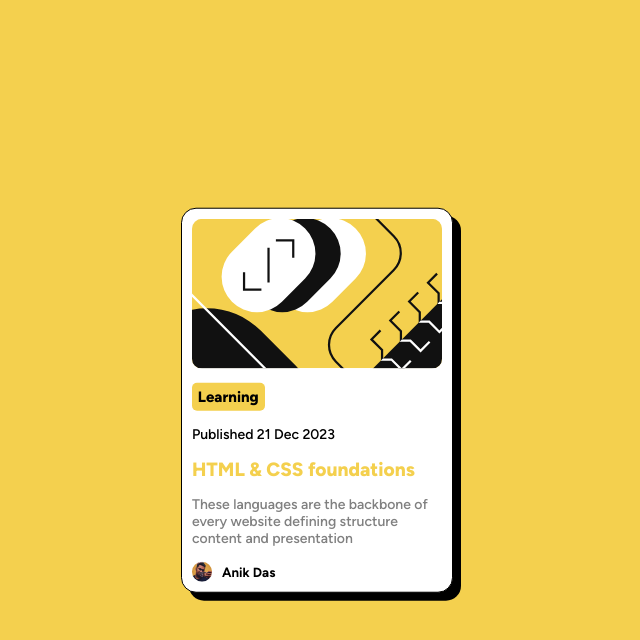
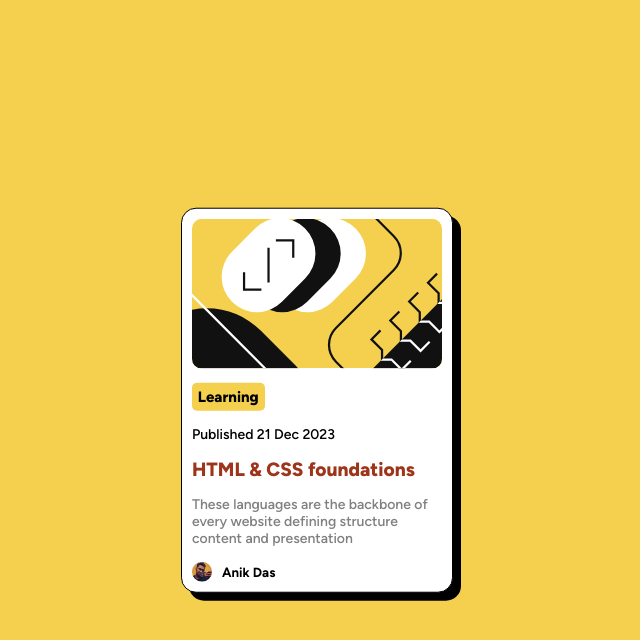
Before and after one commit to coderanik/BLog-Card, a plain HTML site: page index.html in a window 1280 px wide. In both pictures the pointer is over the element "HTML & CSS foundations". Shown: the whole page, without its empty margins (323-963 px from the left). Drawn offline with Linux system fonts and the light colour scheme.

Commit message:
Update style.css

```diff
--- a/style.css
+++ b/style.css
@@ -57,7 +57,7 @@ h2{
     font-weight: 800;
 }
 h2:hover{
-    color: hsl(47, 88%, 63%);
+    color: hsl(12, 72%, 36%);
 }
 .text{
     color: hsl(0, 0%, 50%);
```
